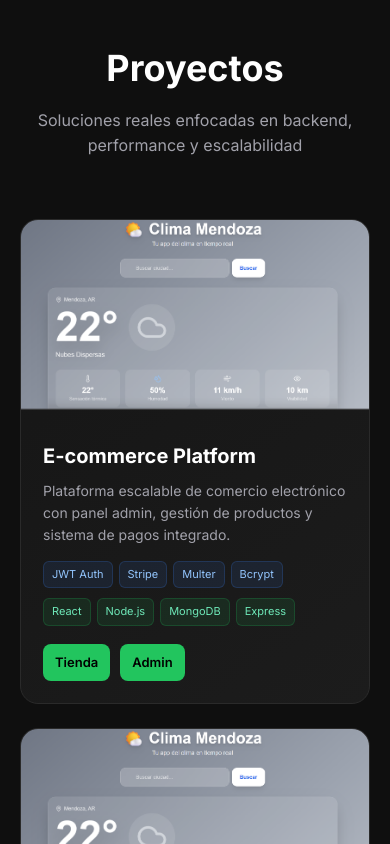
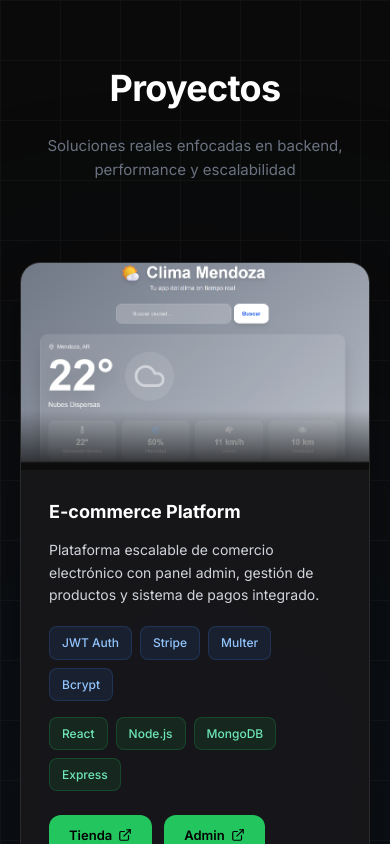
Before and after one commit to renzonodari9/portafolio-nodari, a React (Vite) app: page / in a window 390 px wide. Shown: the part 4580-5424 px from the top of the page. Built offline with nearby package versions, Linux system fonts and the light colour scheme.

Commit message:
Projects.jsx: diseño mejorado consistente con Hero/About/Skills/Proceso

```diff
--- a/src/components/Projects.jsx
+++ b/src/components/Projects.jsx
@@ -28,25 +28,81 @@ const projects = [
 
 export default function Projects() {
   return (
-    <section style={{ padding: "100px 20px", background: "#0f0f0f" }}>
-      <div style={{ maxWidth: "1100px", margin: "0 auto" }}>
+    <section style={{
+      position: "relative",
+      backgroundColor: "#0a0a0a",
+      padding: "120px 20px",
+      color: "#fff",
+      boxSizing: "border-box",
+      overflow: "hidden"
+    }}>
+
+      {/* Background Glow */}
+      <div style={{
+        position: "absolute",
+        top: "50%",
+        left: "50%",
+        transform: "translate(-50%, -50%)",
+        width: "800px",
+        height: "800px",
+        background: "rgba(59, 130, 246, 0.05)",
+        filter: "blur(160px)",
+        borderRadius: "50%",
+        pointerEvents: "none"
+      }} />
+
+      {/* Grid effect */}
+      <div style={{
+        position: "absolute",
+        inset: 0,
+        opacity: 0.03,
+        backgroundImage: "linear-gradient(to right, #ffffff 1px, transparent 1px), linear-gradient(to bottom, #ffffff 1px, transparent 1px)",
+        backgroundSize: "60px 60px",
+        pointerEvents: "none"
+      }} />
+
+      <div style={{
+        position: "relative",
+        zIndex: 10,
+        maxWidth: "1100px",
+        margin: "0 auto"
+      }}>
 
         {/* HEADER */}
-        <div style={{ textAlign: "center", marginBottom: "60px" }}>
-          <h2 style={{ fontSize: "36px", color: "#fff", fontWeight: 800 }}>
+        <motion.div
+          initial={{ opacity: 0, y: 30 }}
+          whileInView={{ opacity: 1, y: 0 }}
+          viewport={{ once: true }}
+          transition={{ duration: 0.7 }}
+          style={{ textAlign: "center", marginBottom: "80px" }}
+        >
+          <h2 style={{
+            fontSize: "clamp(36px, 6vw, 48px)",
+            fontWeight: 800,
+            color: "#fff",
+            marginBottom: "16px",
+            letterSpacing: "-0.02em"
+          }}>
             Proyectos
           </h2>
-          <p style={{ color: "#a1a1aa", marginTop: "10px" }}>
+
+          <p style={{
+            color: "#6b7280",
+            maxWidth: "700px",
+            margin: "0 auto",
+            fontSize: "clamp(15px, 2.5vw, 18px)",
+            lineHeight: 1.6
+          }}>
             Soluciones reales enfocadas en backend, performance y escalabilidad
           </p>
-        </div>
+        </motion.div>
 
         {/* GRID */}
         <div
           style={{
             display: "grid",
             gridTemplateColumns: "repeat(auto-fit, minmax(300px, 1fr))",
-            gap: "24px",
+            gap: "32px",
           }}
         >
           {projects.map((p, index) => (
@@ -57,45 +113,62 @@ export default function Projects() {
               transition={{ delay: index * 0.15 }}
               whileHover={{ y: -8 }}
               style={{
-                background: "linear-gradient(145deg, #151515, #1c1c1c)",
+                background: "rgba(24, 24, 27, 0.9)",
                 border: "1px solid #2a2a2a",
-                borderRadius: "18px",
+                borderRadius: "20px",
                 overflow: "hidden",
-                transition: "0.3s",
+                backdropFilter: "blur(10px)",
+                boxShadow: "0 20px 40px rgba(0, 0, 0, 0.3)",
+                transition: "all 0.3s ease"
               }}
             >
               {/* IMAGE */}
-              <div style={{ overflow: "hidden" }}>
+              <div style={{ overflow: "hidden", position: "relative" }}>
                 <img
                   src={p.image}
                   alt={p.title}
                   style={{
                     width: "100%",
-                    height: "190px",
+                    height: "200px",
                     objectFit: "cover",
-                    transition: "0.4s",
+                    transition: "0.4s ease",
                   }}
-                  onMouseOver={(e) =>
-                    (e.currentTarget.style.transform = "scale(1.05)")
-                  }
-                  onMouseOut={(e) =>
-                    (e.currentTarget.style.transform = "scale(1)")
-                  }
+                  onMouseOver={(e) => {
+                    e.currentTarget.style.transform = "scale(1.05)";
+                  }}
+                  onMouseOut={(e) => {
+                    e.currentTarget.style.transform = "scale(1)";
+                  }}
                 />
+                {/* Overlay gradient */}
+                <div style={{
+                  position: "absolute",
+                  bottom: 0,
+                  left: 0,
+                  right: 0,
+                  height: "60px",
+                  background: "linear-gradient(to top, rgba(10, 10, 10, 0.8), transparent)",
+                  pointerEvents: "none"
+                }} />
               </div>
 
               {/* CONTENT */}
-              <div style={{ padding: "22px" }}>
-                <h3 style={{ color: "#fff", fontSize: "20px" }}>
+              <div style={{ padding: "28px" }}>
+                <h3 style={{
+                  color: "#fff",
+                  fontSize: "clamp(18px, 3vw, 20px)",
+                  marginBottom: "12px",
+                  fontWeight: 700
+                }}>
                   {p.title}
                 </h3>
 
                 <p
                   style={{
-                    color: "#a1a1aa",
+                    color: "#d1d5db",
                     fontSize: "14px",
-                    marginTop: "8px",
                     lineHeight: 1.6,
+                    marginBottom: "20px"
                   }}
                 >
                   {p.description}
@@ -106,20 +179,21 @@ export default function Projects() {
                   style={{
                     display: "flex",
                     flexWrap: "wrap",
-                    gap: "6px",
-                    marginTop: "14px",
+                    gap: "8px",
+                    marginBottom: "16px",
                   }}
                 >
                   {p.tools.map((t) => (
                     <span
                       key={t}
                       style={{
-                        fontSize: "11px",
-                        padding: "4px 8px",
-                        borderRadius: "6px",
-                        background: "rgba(59,130,246,0.1)",
+                        fontSize: "12px",
+                        padding: "6px 12px",
+                        borderRadius: "8px",
+                        background: "rgba(59, 130, 246, 0.1)",
                         color: "#93c5fd",
-                        border: "1px solid rgba(59,130,246,0.2)",
+                        border: "1px solid rgba(59, 130, 246, 0.2)",
+                        fontWeight: 500
                       }}
                     >
                       {t}
@@ -132,20 +206,21 @@ export default function Projects() {
                   style={{
                     display: "flex",
                     flexWrap: "wrap",
-                    gap: "6px",
-                    marginTop: "10px",
+                    gap: "8px",
+                    marginBottom: "24px",
                   }}
                 >
                   {p.tech.map((t) => (
                     <span
                       key={t}
                       style={{
-                        fontSize: "11px",
-                        padding: "4px 8px",
-                        borderRadius: "6px",
-                        background: "rgba(34,197,94,0.1)",
+                        fontSize: "12px",
+                        padding: "6px 12px",
+                        borderRadius: "8px",
+                        background: "rgba(34, 197, 94, 0.1)",
                         color: "#6ee7b7",
-                        border: "1px solid rgba(34,197,94,0.2)",
+                        border: "1px solid rgba(34, 197, 94, 0.2)",
+                        fontWeight: 500
                       }}
                     >
                       {t}
@@ -157,8 +232,7 @@ export default function Projects() {
                 <div
                   style={{
                     display: "flex",
-                    gap: "10px",
-                    marginTop: "18px",
+                    gap: "12px",
                     flexWrap: "wrap",
                   }}
                 >
@@ -167,17 +241,35 @@ export default function Projects() {
                       key={l.label}
                       href={l.url}
                       target="_blank"
+                      rel="noopener noreferrer"
                       style={{
-                        padding: "8px 12px",
+                        padding: "10px 20px",
                         background: "#22c55e",
                         color: "#000",
-                        borderRadius: "8px",
+                        borderRadius: "12px",
                         fontSize: "13px",
                         fontWeight: 600,
                         textDecoration: "none",
+                        transition: "all 0.3s ease",
+                        display: "inline-flex",
+                        alignItems: "center",
+                        gap: "6px"
+                      }}
+                      onMouseOver={(e) => {
+                        e.currentTarget.style.background = "#16a34a";
+                        e.currentTarget.style.transform = "translateY(-2px)";
+                      }}
+                      onMouseOut={(e) => {
+                        e.currentTarget.style.background = "#22c55e";
+                        e.currentTarget.style.transform = "translateY(0)";
                       }}
                     >
                       {l.label}
+                      <svg width="14" height="14" viewBox="0 0 24 24" fill="none" stroke="currentColor" strokeWidth="2" strokeLinecap="round" strokeLinejoin="round">
+                        <path d="M18 13v6a2 2 0 0 1-2 2H5a2 2 0 0 1-2-2V8a2 2 0 0 1 2-2h6" />
+                        <polyline points="15 3 21 3 21 9" />
+                        <line x1="10" y1="14" x2="21" y2="3" />
+                      </svg>
                     </a>
                   ))}
                 </div>
```
